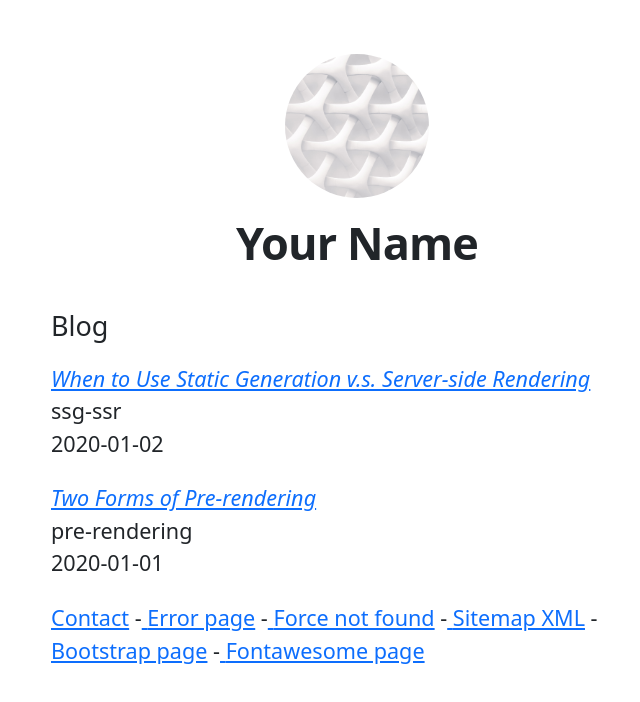
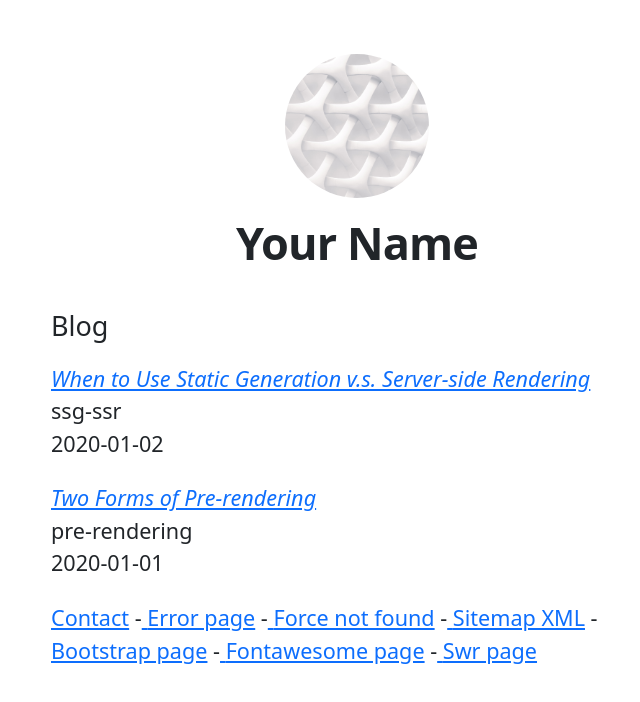
Before and after one commit to rabehasy/nextjs, a Next.js app: page / in a window 1280 px wide. Shown: the top 702 px of the page, without its empty margins (283-923 px from the left). Built offline with nearby package versions, Linux system fonts and the light colour scheme.

Commit message:
feat (swr): Example

```diff
--- a/package.json
+++ b/package.json
@@ -17,7 +17,8 @@
     "next": "12.0.7",
     "react": "17.0.2",
     "react-dom": "17.0.2",
-    "sass": "^1.45.1"
+    "sass": "^1.45.1",
+    "swr": "^1.1.1"
   },
   "devDependencies": {
     "eslint": "8.5.0",
--- a/src/pages/index.js
+++ b/src/pages/index.js
@@ -51,6 +51,9 @@ export default function Home({ allPostsData }) {
             </Link> -
             <Link href="/fontawesome-example">
                 <a>{' '}Fontawesome page</a>
+            </Link> -
+            <Link href="/swr-example">
+                <a>{' '}Swr page</a>
             </Link>
 
         </section>
```
